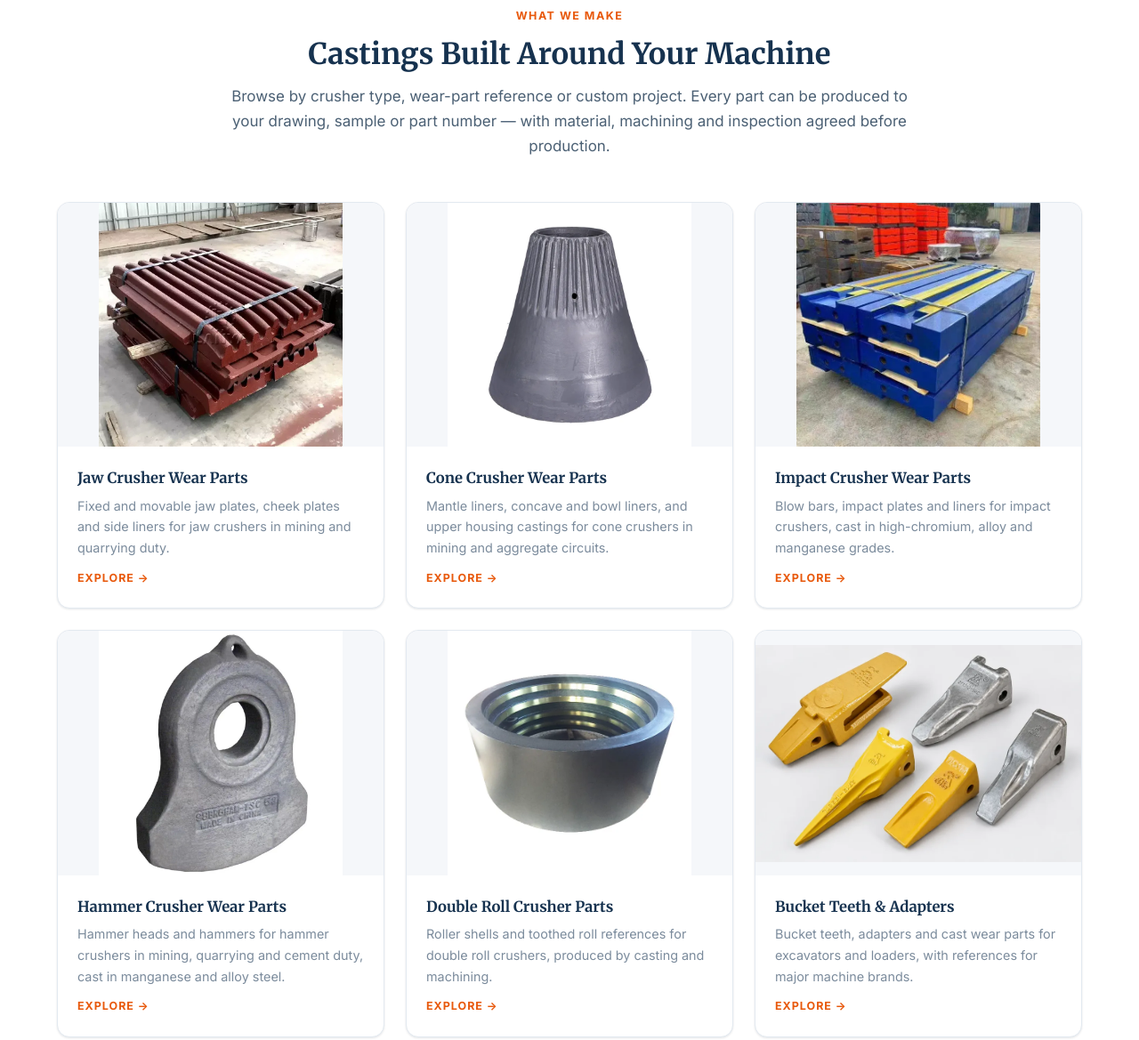
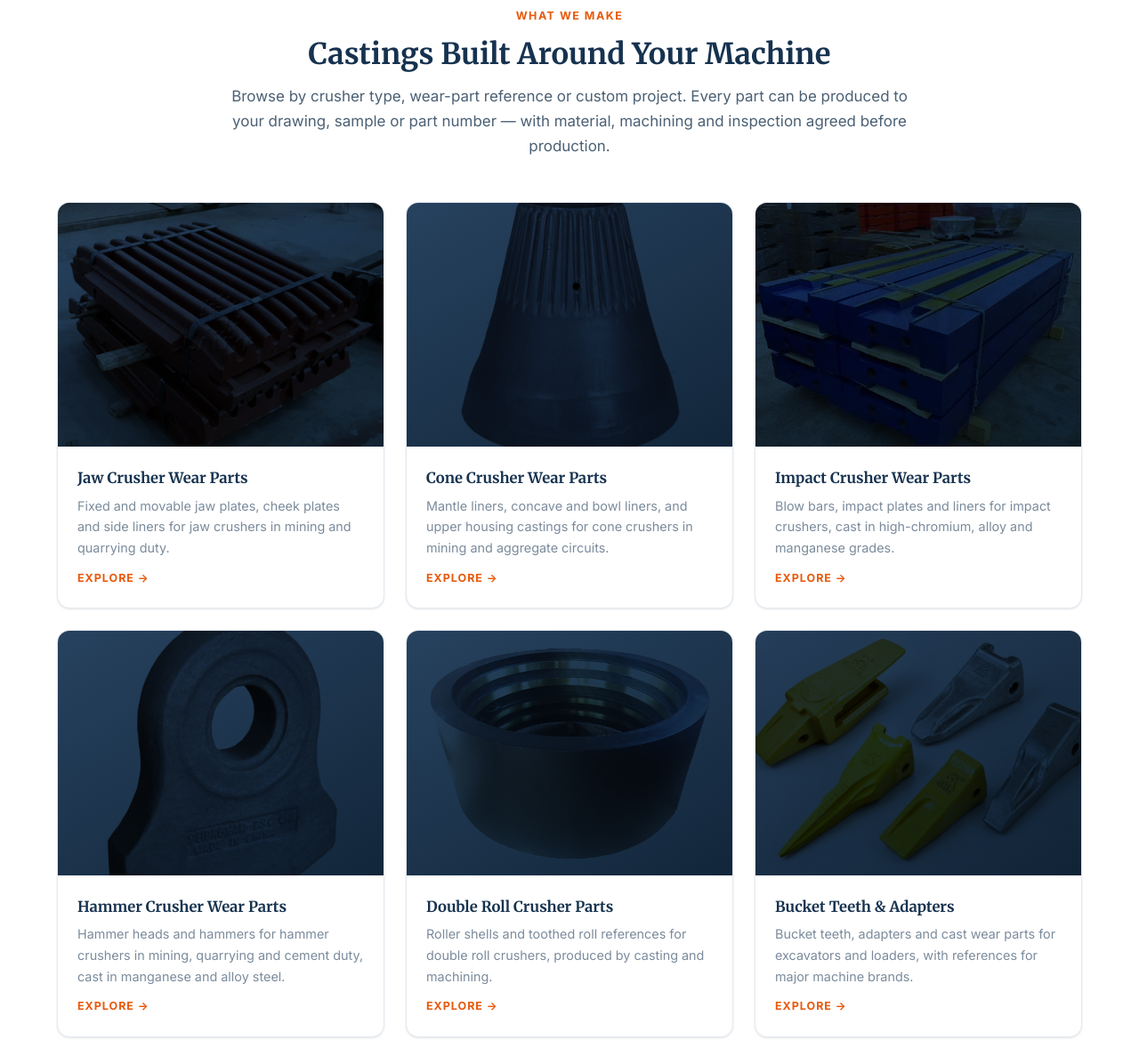
Before and after one commit to zhy2539/dingdar, an Astro site: page / in a window 1280 px wide. Shown: the part 1111-2280 px from the top of the page at 89% size. Built offline with nearby package versions, Linux system fonts and the light colour scheme; Astro itself is replaced by a stand-in of ours.

Commit message:
home: 产品卡片缩略图统一深色工业底+白底融合(multiply)+cover撑满，消除白底/场景图混排与留白

```diff
--- a/src/styles/global.css
+++ b/src/styles/global.css
@@ -252,8 +252,8 @@ h3 { font-size: 1.18rem; }
 
 /* 产品卡片 */
 .prod-card { overflow: hidden; }
-.prod-card .thumb { aspect-ratio: 4/3; background: var(--bg-soft); display: flex; align-items: center; justify-content: center; overflow: hidden; }
-.prod-card .thumb img { width: 100%; height: 100%; object-fit: contain; transition: transform 0.25s ease; }
+.prod-card .thumb { aspect-ratio: 4/3; background: linear-gradient(150deg, #27425f 0%, #12263a 100%); display: flex; align-items: center; justify-content: center; overflow: hidden; }
+.prod-card .thumb img { width: 100%; height: 100%; object-fit: cover; mix-blend-mode: multiply; transition: transform 0.25s ease; }
 .prod-card:hover .thumb img { transform: scale(1.04); }
 .prod-card .body { padding: 20px 22px 22px; }
 .prod-card .code { font-size: 0.78rem; font-weight: 700; color: var(--accent); letter-spacing: 0.08em; text-transform: uppercase; }
```
